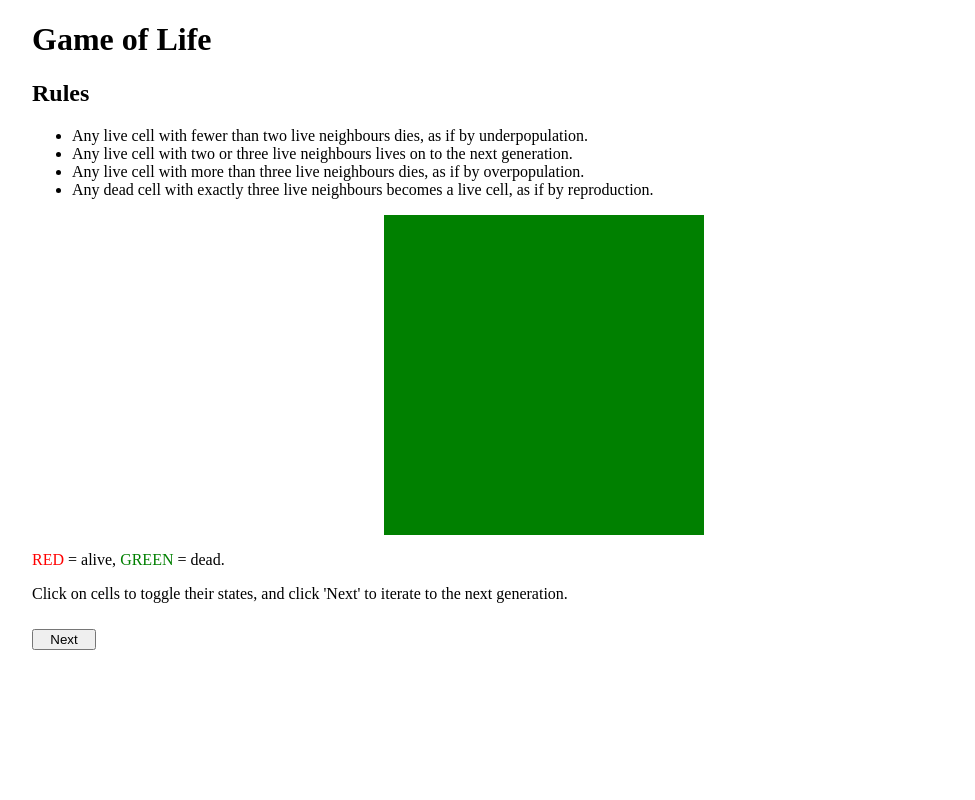
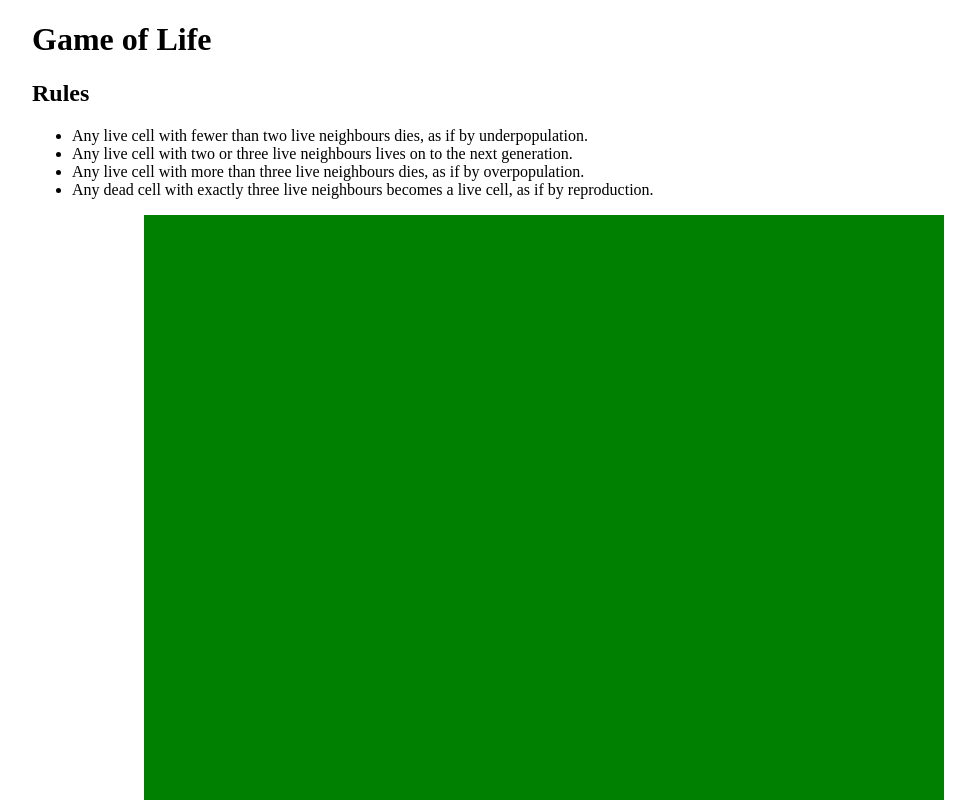
Before and after one commit to RhydianJenkins/game_of_life, a Vue app: page / in a window 1280 px wide. Shown: the top 800 px of the page, without its empty margins (96-1071 px from the left). Built offline with nearby package versions, Linux system fonts and the light colour scheme.

Commit message:
Optimisation. Moving functionality from cell to grid

```diff
--- a/src/App.vue
+++ b/src/App.vue
@@ -1,7 +1,7 @@
 <template>
   <div id="app">
     <GameOfLife
-      :size="20"
+      :size="100"
     />
   </div>
 </template>
--- a/src/components/Cell.vue
+++ b/src/components/Cell.vue
@@ -1,21 +1,13 @@
 <template>
-    <div class="game-of-life__cell" @click="toggleState">
-        <div :class="cellStateClass"/>
-    </div>
+    <div :class="cellStateClass"/>
 </template>
 
 <script>
-import Vue from 'vue'
 import STATE from '../assets/states.js';
-import { bus } from '../main.js'
 
 export default {
     name: 'Cell',
     props: {
-        grid: {
-            type: Array,
-            required: true
-        },
         data: {
             type: Object,
             required: true
@@ -27,101 +19,14 @@ export default {
         };
     },
     methods: {
-        /**
-         * 1. Any live cell with fewer than two live neighbours dies, as if by underpopulation.
-         * 2. Any live cell with two or three live neighbours lives on to the next generation.
-         * 3. Any live cell with more than three live neighbours dies, as if by overpopulation.
-         * 4. Any dead cell with exactly three live neighbours becomes a live cell, as if by reproduction.
-         */
-        calculateNextState() {
-            const n = this.numAliveNeighbours;
-
-            if (this.data.state === STATE.ALIVE && n < 2) {
-                Vue.set(this.data, 'nextState', STATE.DEAD);
-                return;
-            }
-
-            if (this.data.state === STATE.ALIVE && (n === 2 || n === 3)) {
-                Vue.set(this.data, 'nextState', STATE.ALIVE);
-                return;
-            }
-
-            if (this.data.state === STATE.ALIVE && n > 3) {
-                Vue.set(this.data, 'nextState', STATE.DEAD);
-                return;
-            }
-
-            if (this.data.state === STATE.DEAD && n === 3) {
-                Vue.set(this.data, 'nextState', STATE.ALIVE);
-                return;
-            }
-
-            Vue.set(this.data, 'nextState', this.data.state);
-        },
-        update() {
-            Vue.set(this.data, 'state', this.data.nextState);
-        },
-        getCell(x, y) {
-            const xWrapped = (x % this.gridSize + this.gridSize) % this.gridSize
-            const yWrapped = (y % this.gridSize + this.gridSize) % this.gridSize
-            return this.grid[xWrapped][yWrapped];
-        },
-        toggleState() {
-            const oppositeState = this.data.state === STATE.DEAD ? STATE.ALIVE : STATE.DEAD;
-            Vue.set(this.data, 'state', oppositeState);
-        }
     },
     computed: {
-        neighbours() {
-            return {
-                NW: this.getCell(this.data.x - 1, this.data.y - 1),
-                N: this.getCell(this.data.x, this.data.y - 1),
-                NE: this.getCell(this.data.x + 1, this.data.y - 1),
-                E: this.getCell(this.data.x + 1, this.data.y),
-                SE: this.getCell(this.data.x + 1, this.data.y + 1),
-                S: this.getCell(this.data.x, this.data.y + 1),
-                SW: this.getCell(this.data.x - 1, this.data.y + 1),
-                W: this.getCell(this.data.x - 1, this.data.y)
-            };
-        },
-        numAliveNeighbours() {
-            return Object.values(this.neighbours).filter(neighbour => neighbour.state === STATE.ALIVE).length;
-        },
-        gridSize() {
-            return this.grid.length;
-        },
-        currentState() {
-            return this.data.state;
-        },
         cellStateClass() {
             return this.data.state === STATE.ALIVE ? 'game-of-life__cell--alive' : 'game-of-life__cell--dead';
         }
-    },
-    created() {
-        bus.$on('calculateNextState', () => this.calculateNextState());
-        bus.$on('update', () => this.update());
     }
 }
 </script>
 
 <style lang="scss" scoped>
-.game-of-life__cell {
-    border: 1px black;
-    border-width: thin;
-    width: 16px;
-    height: 16px;
-    text-align: center;
-
-    &--alive {
-        width: 100%;
-        height: 100%;
-        background-color: red;
-    }
-
-    &--dead {
-        width: 100%;
-        height: 100%;
-        background-color: green;
-    }
-}
 </style>
--- a/src/components/GameOfLife.vue
+++ b/src/components/GameOfLife.vue
@@ -10,10 +10,9 @@
     </ul>
     <div class="game-of-life__grid" v-for="(row, rowIndex) in grid" :key="rowIndex">
       <div v-for="(cell, colIndex) in row" :key="colIndex">
-        <Cell
-          :grid="grid"
-          :data="cell"
-        />
+        <div class="game-of-life__cell" @click="toggleState(cell)">
+          <Cell :data="cell" />
+        </div>
       </div>
     </div>
     <p><span style="color: red">RED</span> = alive, <span style="color: green">GREEN</span> = dead.</p>
@@ -23,7 +22,7 @@
 </template>
 
 <script>
-import { bus } from '../main.js'
+import Vue from 'vue'
 import Cell from './Cell.vue'
 import STATE from '../assets/states.js';
 
@@ -46,20 +45,86 @@ export default {
   },
   methods: {
     iterate() {
-      bus.$emit('calculateNextState');
-      bus.$emit('update');
+      this.calculateNextStates();
+      this.update();
     },
     buildGrid(size) {
       for (let x = 0; x < size; x++) {
         this.grid.push([])
         for (let y = 0; y < size; y++) {
           const cell = { x: x, y: y };
-          // cell['initialState'] = y % 2 === 0 ? this.STATE.ALIVE : this.STATE.DEAD;
           cell['initialState'] = this.STATE.DEAD;
           cell['state'] = cell['initialState'];
           this.grid[x].push(cell)
         }
       }
+
+      // add neighbours
+      for (const row of this.grid) {
+        for (const cell of row) {
+          cell.neighbours = this.getNeighbours(cell);
+        }
+      }
+    },
+    getNeighbours(cell = {}) {
+      return {
+        NW: this.getCell(cell.x - 1, cell.y - 1),
+        N: this.getCell(cell.x, cell.y - 1),
+        NE: this.getCell(cell.x + 1, cell.y - 1),
+        E: this.getCell(cell.x + 1, cell.y),
+        SE: this.getCell(cell.x + 1, cell.y + 1),
+        S: this.getCell(cell.x, cell.y + 1),
+        SW: this.getCell(cell.x - 1, cell.y + 1),
+        W: this.getCell(cell.x - 1, cell.y)
+      };
+    },
+    calculateNextStates() {
+      for (const row of this.grid) {
+        for (const cell of row) {
+          this.calculateNextState(cell);
+        }
+      }
+    },
+    calculateNextState(cell = {}) {
+      const n = Object.values(cell.neighbours).filter(neighbour => neighbour.state === STATE.ALIVE).length;
+
+      if (cell.state === STATE.ALIVE && n < 2) {
+        Vue.set(cell, 'nextState', STATE.DEAD);
+        return;
+      }
+
+      if (cell.state === STATE.ALIVE && (n === 2 || n === 3)) {
+        Vue.set(cell, 'nextState', STATE.ALIVE);
+        return;
+      }
+
+      if (cell.state === STATE.ALIVE && n > 3) {
+        Vue.set(cell, 'nextState', STATE.DEAD);
+        return;
+      }
+
+      if (cell.state === STATE.DEAD && n === 3) {
+        Vue.set(cell, 'nextState', STATE.ALIVE);
+        return;
+      }
+
+      Vue.set(cell, 'nextState', cell.state);
+    },
+    update() {
+      for (const row of this.grid) {
+        for (const cell of row) {
+          Vue.set(cell, 'state', cell.nextState);
+        }
+      }
+    },
+    getCell(x, y) {
+      const xWrapped = (x % this.size + this.size) % this.size
+      const yWrapped = (y % this.size + this.size) % this.size
+      return this.grid[xWrapped][yWrapped];
+    },
+    toggleState(cell = {}) {
+      const oppositeState = cell.state === STATE.DEAD ? STATE.ALIVE : STATE.DEAD;
+      Vue.set(cell, 'state', oppositeState);
     }
   },
   created() {
@@ -68,7 +133,7 @@ export default {
 }
 </script>
 
-<style lang="scss" scoped>
+<style lang="scss">
 .game-of-life {
   width: 80vw;
   margin: 0 auto;
@@ -79,8 +144,31 @@ export default {
   }
 
   &__button {
+    cursor: pointer;
     margin-top: 10px;
     width: 64px;
   }
+
+  &__cell {
+    cursor: pointer;
+    border: 1px black;
+    border-width: thin;
+    width: 8px;
+    height: 8px;
+    text-align: center;
+
+    &--alive {
+      width: 100%;
+      height: 100%;
+      background-color: red;
+    }
+
+    &--dead {
+      width: 100%;
+      height: 100%;
+      background-color: green;
+    }
+  }
+
 }
 </style>
```
